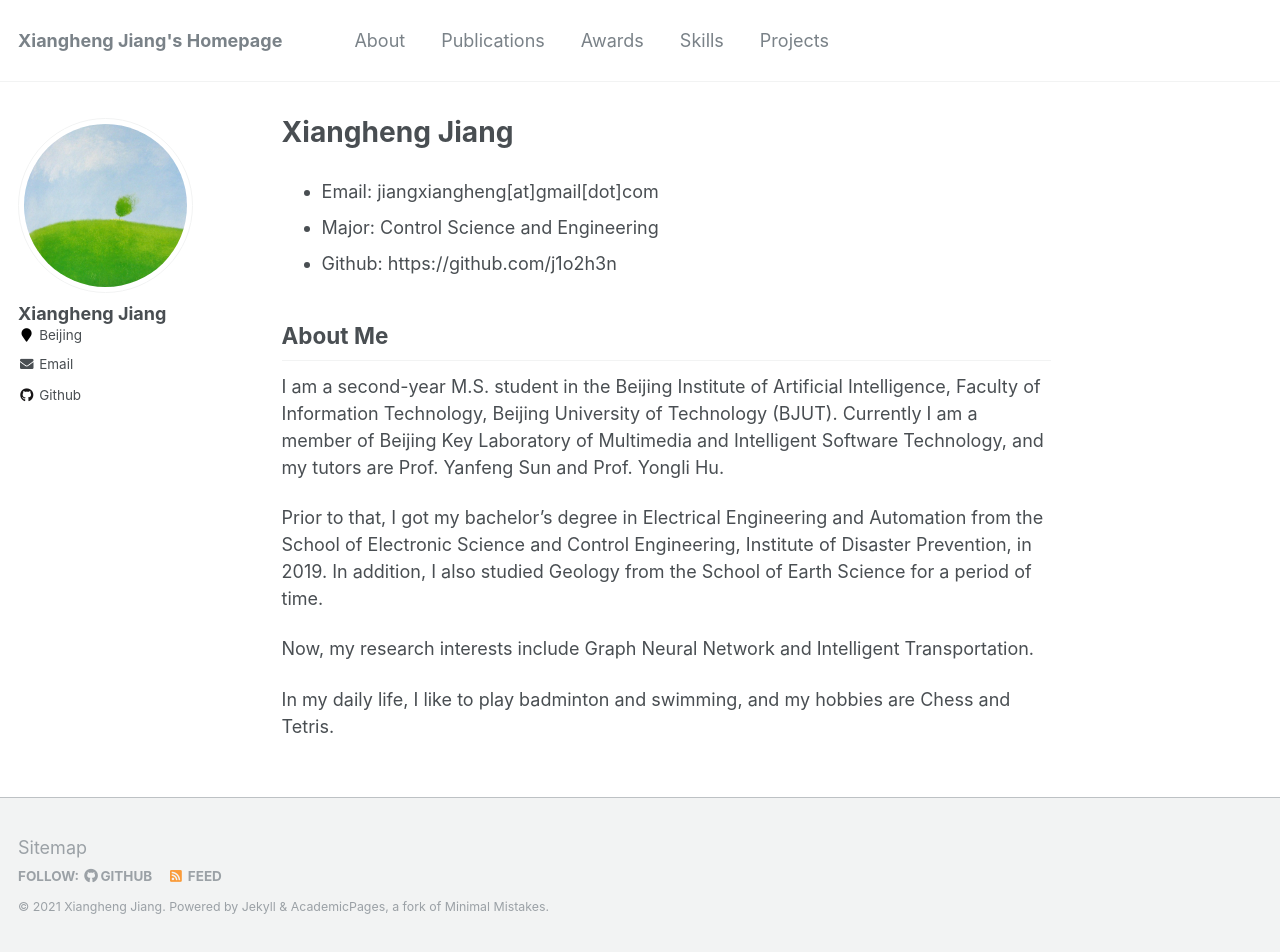
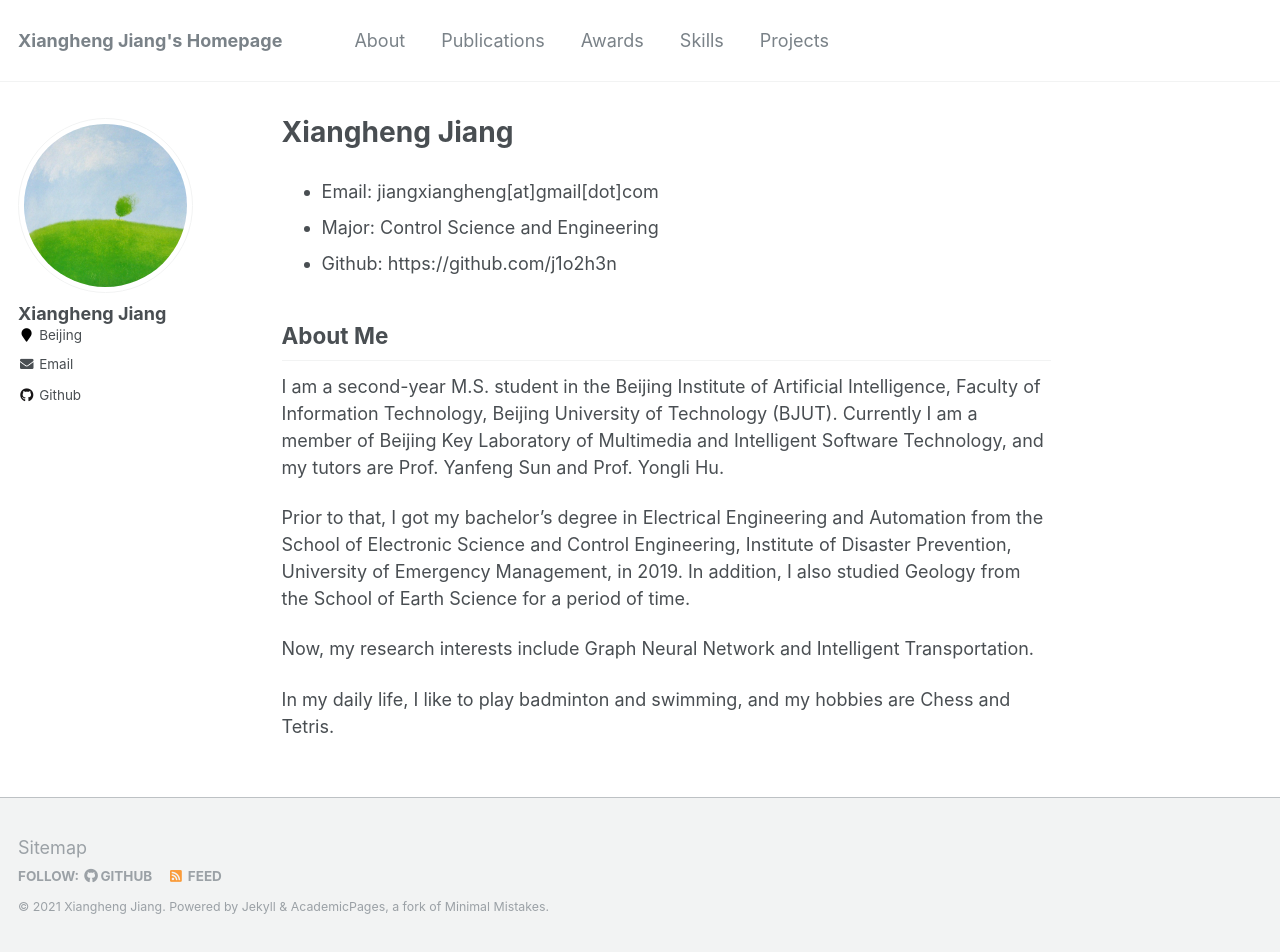
Before and after one commit to j1o2h3n/j1o2h3n.github.io, a Jekyll site: the page built from _pages/about.md, in a window 1280 px wide and 952 px high. Built offline with Jekyll 4.4.1, drawn with Linux system fonts in a browser that asks for light colours.

Commit message:
Update about.md

```diff
--- a/_pages/about.md
+++ b/_pages/about.md
@@ -18,7 +18,7 @@ redirect_from:
 
 I am a second-year M.S. student in the Beijing Institute of Artificial Intelligence, Faculty of Information Technology, Beijing University of Technology (BJUT). Currently I am a member of Beijing Key Laboratory of Multimedia and Intelligent Software Technology, and my tutors are Prof. Yanfeng Sun and Prof. Yongli Hu.
 
-Prior to that, I got my bachelor's degree in Electrical Engineering and Automation from the School of Electronic Science and Control Engineering, Institute of Disaster Prevention, in 2019. In addition, I also studied Geology from the School of Earth Science for a period of time.
+Prior to that, I got my bachelor's degree in Electrical Engineering and Automation from the School of Electronic Science and Control Engineering, Institute of Disaster Prevention, University of Emergency Management, in 2019. In addition, I also studied Geology from the School of Earth Science for a period of time.
 
 Now, my research interests include Graph Neural Network and Intelligent Transportation.
 
```
